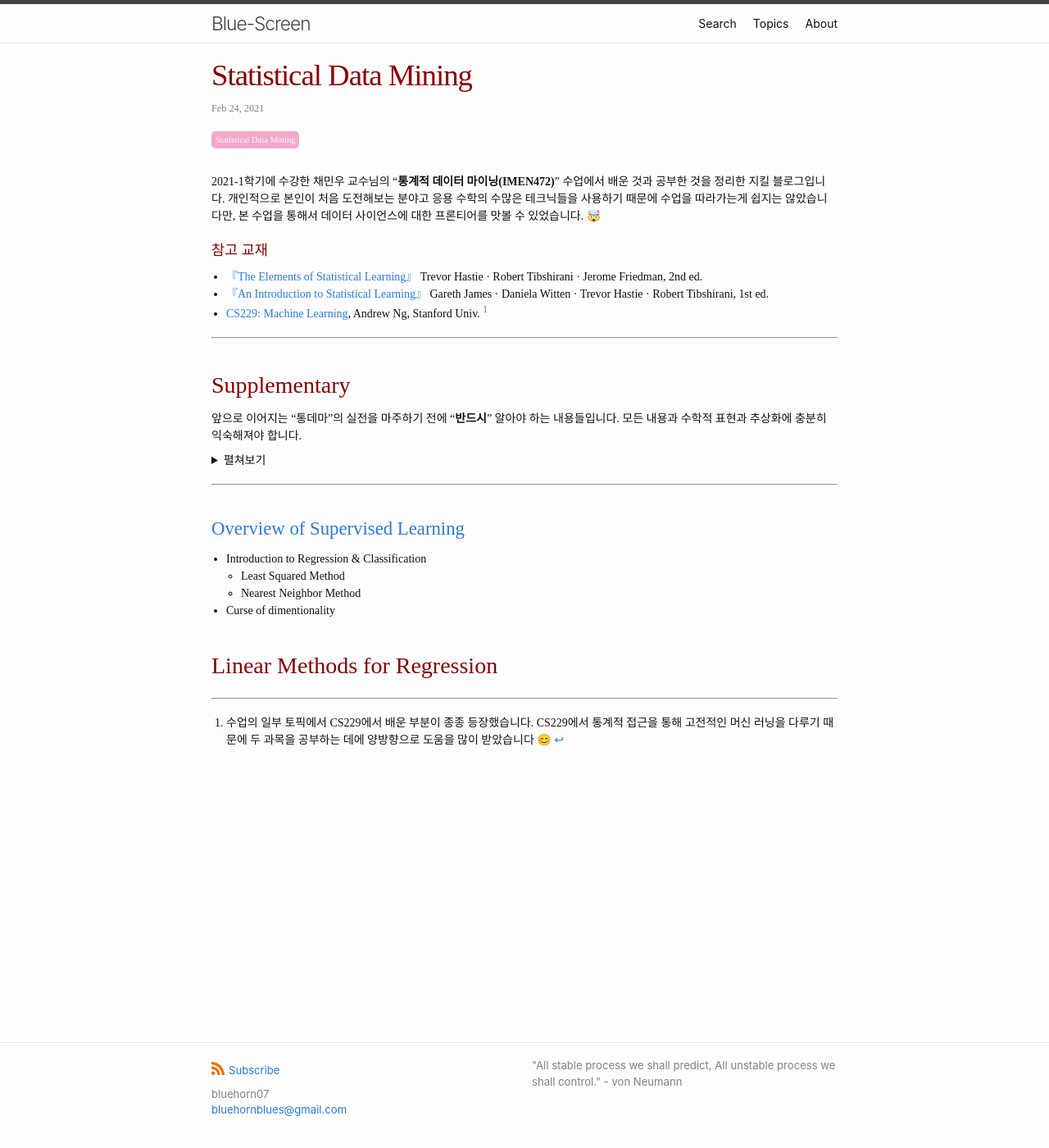
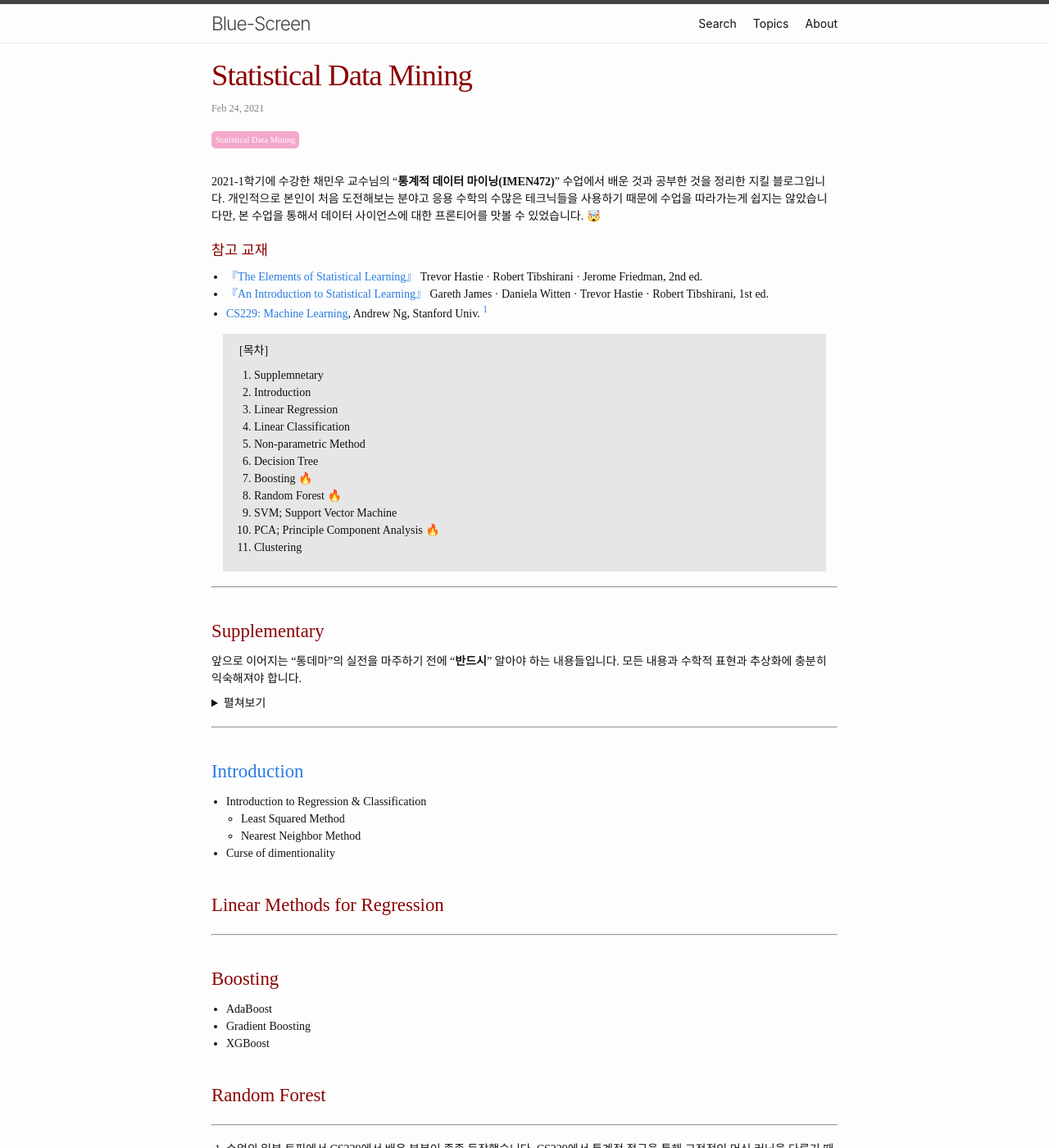
Before and after one commit to BlueHorn07/computer_science, a Jekyll site: the page built from _posts/statistical-data-mining/2021-02-24-statistical-data-mining.md, in a window 1280 px wide and 1400 px high. Shown: the whole window at 82% size. Built offline with Jekyll 4.4.1, drawn with Linux system fonts in a browser that asks for light colours; nearby versions of some CDN libraries; some web fonts are replaced.

Commit message:
update topic content

```diff
--- a/_posts/statistical-data-mining/2021-02-24-statistical-data-mining.md
+++ b/_posts/statistical-data-mining/2021-02-24-statistical-data-mining.md
@@ -15,16 +15,34 @@ hidden: true
 - [『An Introduction to Statistical Learning』](https://www.statlearning.com/) Gareth James · Daniela Witten · Trevor Hastie · Robert Tibshirani, 1st ed.
 - [CS229: Machine Learning](http://cs229.stanford.edu/syllabus-autumn2018.html), Andrew Ng, Stanford Univ. [^1]
 
+<div class="math-statement" markdown="1" style="padding: 10px 20px">
+
+[목차]
+
+1. Supplemnetary
+2. Introduction
+3. Linear Regression
+4. Linear Classification
+5. Non-parametric Method
+6. Decision Tree
+7. Boosting 🔥
+8. Random Forest 🔥
+9. SVM; Support Vector Machine
+10. PCA; Principle Component Analysis 🔥
+11. Clustering
+
+</div>
+
 <hr/>
 
-## Supplementary
+### Supplementary
 
 앞으로 이어지는 "통데마"의 실전을 마주하기 전에 "**반드시**" 알아야 하는 내용들입니다. 모든 내용과 수학적 표현과 추상화에 충분히 익숙해져야 합니다.
 
 <details markdown="1">
 <summary>펼쳐보기</summary>
 
-### Linear Algebra
+#### Linear Algebra
 
 - [Basic Linear Algebra]({{"/2021/03/07/supp-1-linear-algebra-1.html" | relative_url}})
   - Column space & Row space & Null space
@@ -34,24 +52,34 @@ hidden: true
 - [Vector Calculus & Matrix Calculus]({{"/2021/03/08/supp-1-linear-algebra-2.html#matrix-calculus" | relative_url}})
 - [Spectral Decomposition & Singular Value Decomposition]({{"/2021/03/14/supp-1-linear-algebra-3.html" | relative_url}})
 
-### Multivariate Normal Distribution
+#### Multivariate Normal Distribution
 
-### Conditional Expectation
+#### Conditional Expectation
 
 </details>
 
 <hr/>
 
-### [Overview of Supervised Learning]({{"/2021/02/26/overview-of-supervised-learning.html" | relative_url}})
+### [Introduction]({{"/2021/02/26/overview-of-supervised-learning.html" | relative_url}})
 
 - Introduction to Regression & Classification
   - Least Squared Method
   - Nearest Neighbor Method
-
 - Curse of dimentionality
 
 
-## Linear Methods for Regression
+### Linear Methods for Regression
+
+
+<hr/>
+
+### Boosting
+
+- AdaBoost
+- Gradient Boosting
+- XGBoost
+
+### Random Forest
 
 
 
```
